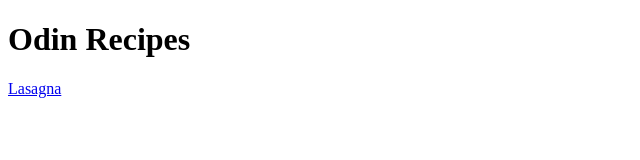
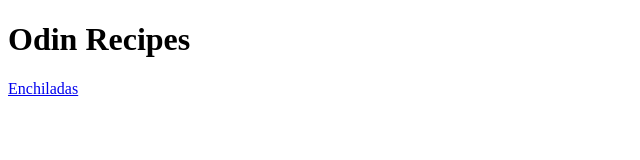
Before and after one commit to RookieCoder47/odin-recipes, a plain HTML site: page index.html in a window 1280 px wide. Shown: the full height of the page, 0-640 px from the left. Drawn offline with Linux system fonts and the light colour scheme.

Commit message:
Fixed linking error
Previous link to lasagna was not working due to it being deleted. Changed it to the correct dish, Enchiladas

```diff
--- a/index.html
+++ b/index.html
@@ -9,7 +9,7 @@
 
     <h1>Odin Recipes</h1>
 
-    <p><a href="recipes/lasagna.html">Lasagna</a></p>
+    <p><a href="recipes/enchiladas.html">Enchiladas</a></p>
 
 </body>
 </html>
```
